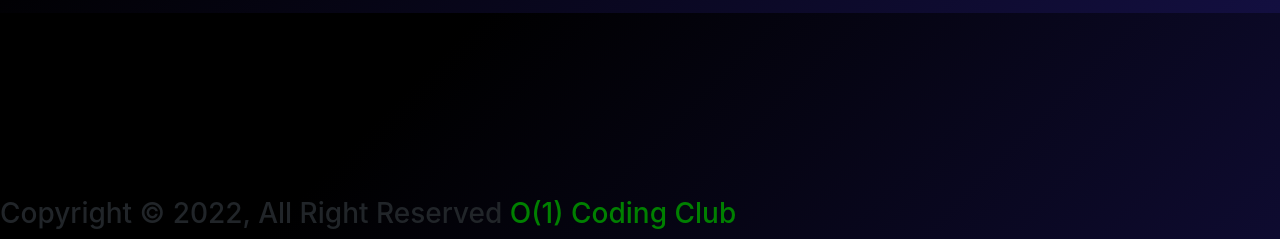
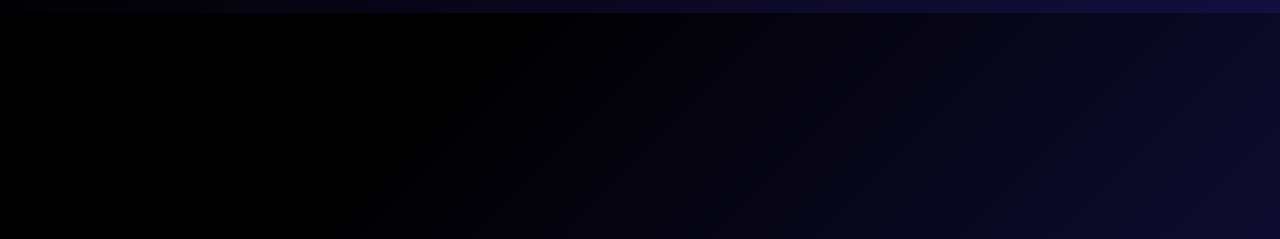
Before and after one commit to Chetan7378/DjangoTask1, a Django app: page /url in a window 1280 px wide. Shown: the part 561-800 px from the top of the page. Run offline with Django 4.2, Linux system fonts and the light colour scheme; some libraries are stand-ins or nearby versions.

Commit message:
Update task.html

```diff
--- a/myapp/templates/task.html
+++ b/myapp/templates/task.html
@@ -91,11 +91,6 @@
         </ol>
       </div>
     </section>
-    <footer>
-      <h3>
-        Copyright © 2022, All Right Reserved
-        <a href="https://www.o1codingclub.in/"> O(1) Coding Club</a>
-      </h3>
-    </footer>
+
   </body>
 </html>
```
